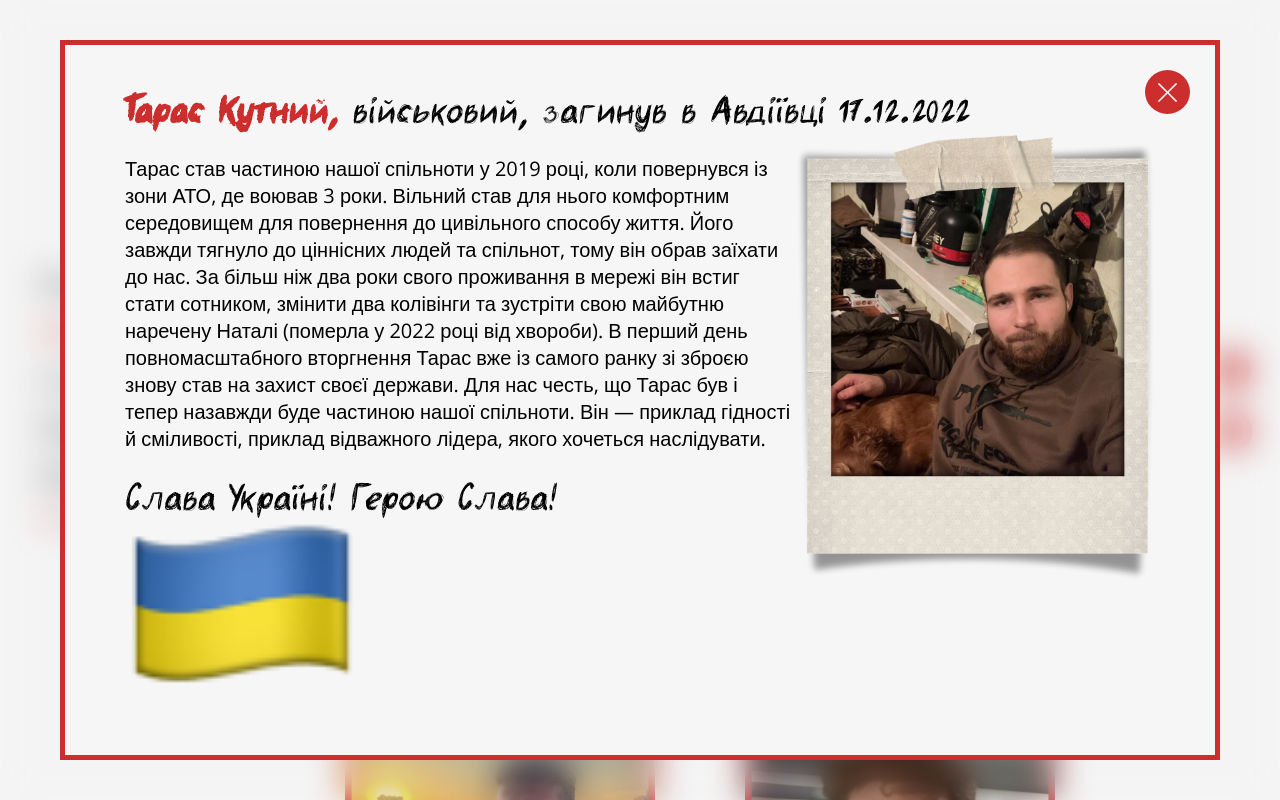
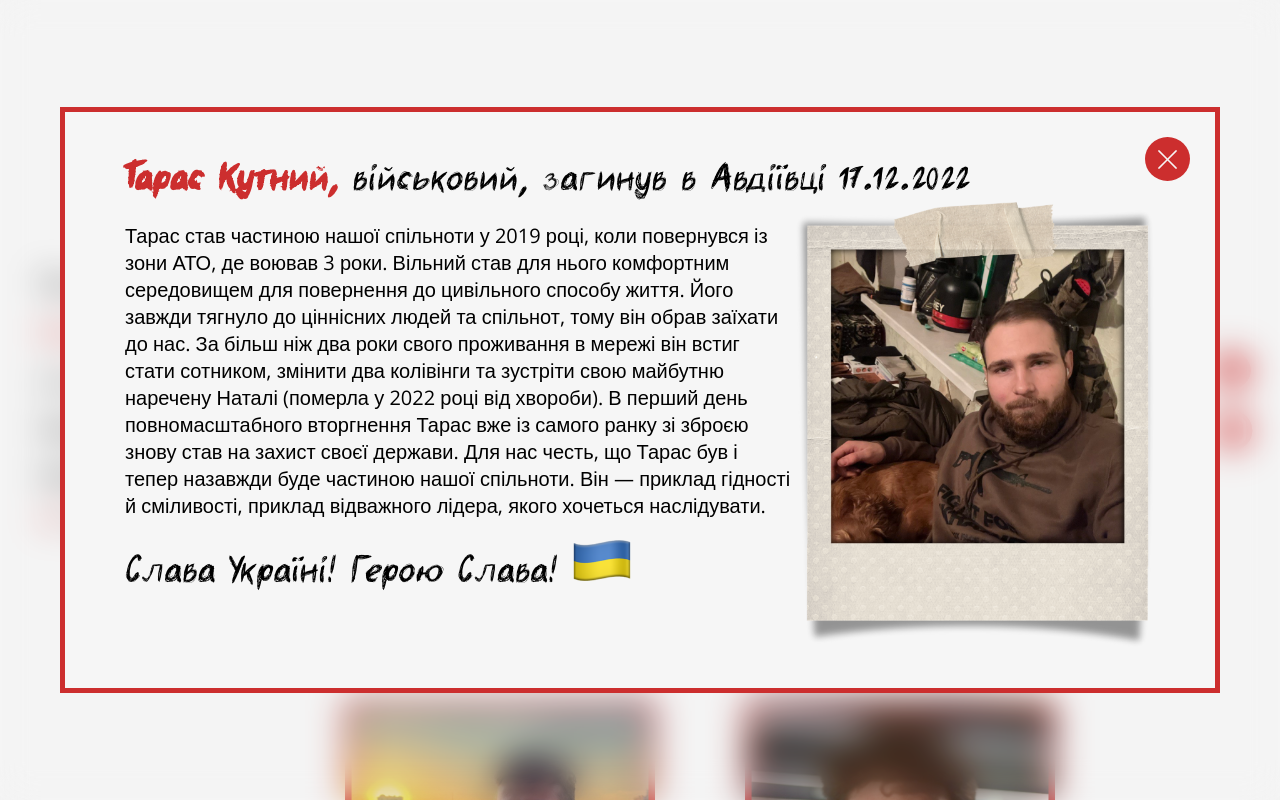
Before and after one commit to anpdko/vilnyy, a React (Create React App) app: page /colivers/1 in a window 1280 px wide. Shown: the top 800 px of the page. Built offline with nearby package versions, Linux system fonts and the light colour scheme; a web font is replaced by a local one.

Commit message:
colivers

```diff
--- a/src/pages/People/People.module.scss
+++ b/src/pages/People/People.module.scss
@@ -97,11 +97,15 @@
       inset: 0;
       background: rgba(217, 217, 217, 0.05);
       backdrop-filter: blur(17px);
-      z-index: 2;
+      z-index: 105;
       display: flex;
       align-items: center;
       justify-content: center;
       padding: 40px;
+
+      @media (max-width: 640px) {
+         padding: 40px 20px;
+      }
 
       .box_popup{
          border: 5px solid var(--red);
@@ -115,6 +119,11 @@
 
          @media (max-width: 1420px) {
             margin: 50px 20px;
+         }
+
+         @media (max-width: 640px) {
+            margin: 0px 0px !important;
+            padding: 4vh 1.5rem;
          }
 
          &::-webkit-scrollbar {
@@ -133,6 +142,7 @@
             font-family: "Beer money";
             font-weight: 400;
             margin: 0;
+            max-width: 90%;
             font-size: 2rem;
 
             strong {
@@ -160,16 +170,18 @@
             display: flex;
             align-items: flex-start;
 
-            @media (max-width: 820px) {
+            @media (max-width: 920px) {
                flex-direction: column;
             }
 
-            img{
+            .foto_card{
                width: 35%;
                max-width: 400px;
 
-               @media (max-width: 820px) {
+               @media (max-width: 920px) {
                   margin: 0 auto;
+                  width: 100%;
+                  max-width: 350px;
                }
             }
          }
--- a/src/pages/People/PeoplePopUp.tsx
+++ b/src/pages/People/PeoplePopUp.tsx
@@ -18,7 +18,7 @@ const PeoplePopUp = ({person}:{ person: IPerson }) => {
                <div className={s.body}>
                   <p dangerouslySetInnerHTML={{ __html: person.body }}></p>
                </div>
-               <img src={person.fotoCard} alt="foto-card" />
+               <img className={s.foto_card} src={person.fotoCard} alt="foto-card" />
             </div>
          </div>
       </div>
```
